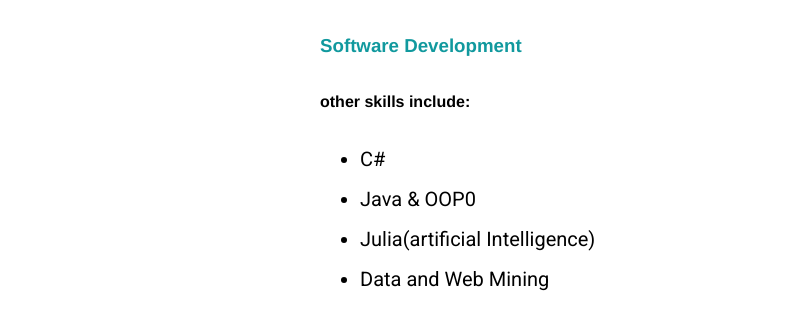
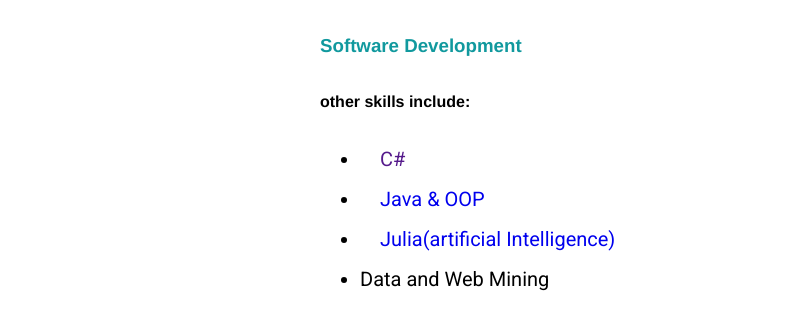
Before and after one commit to Kacelo/cv, a plain HTML site: page index.html in a window 1280 px wide. Shown: the part 1960-2269 px from the top of the page, 0-795 px from the left. Drawn offline with Linux system fonts and the light colour scheme.

Commit message:
Update index.html

```diff
--- a/index.html
+++ b/index.html
@@ -36,8 +36,8 @@
       <h3>Software Development</h3>
       <h4>other skills include:</h4>
 	  <ul>
-		<li>C#</li><li>Java & OOP0</li>
-		<li>Julia(artificial Intelligence)</li><li>Data and Web Mining</li>
+		<li><a href ="">C#</a></li><li><a href ="https://github.com/Kacelo/Simple-Java-projects">Java & OOP</a></li>
+		<li><a href ="https://github.com/Kacelo/Julia.jl-projects">Julia(artificial Intelligence)</a></li><li>Data and Web Mining</li>
 		<li>C++</li><li>MySQL</li>
 	  </ul>
 
```
